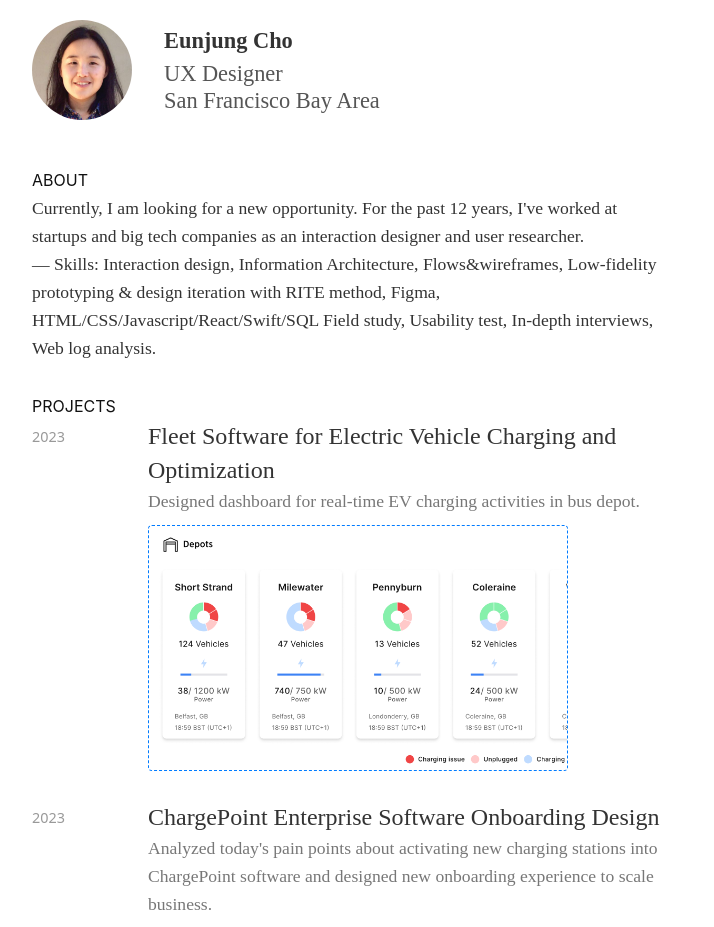
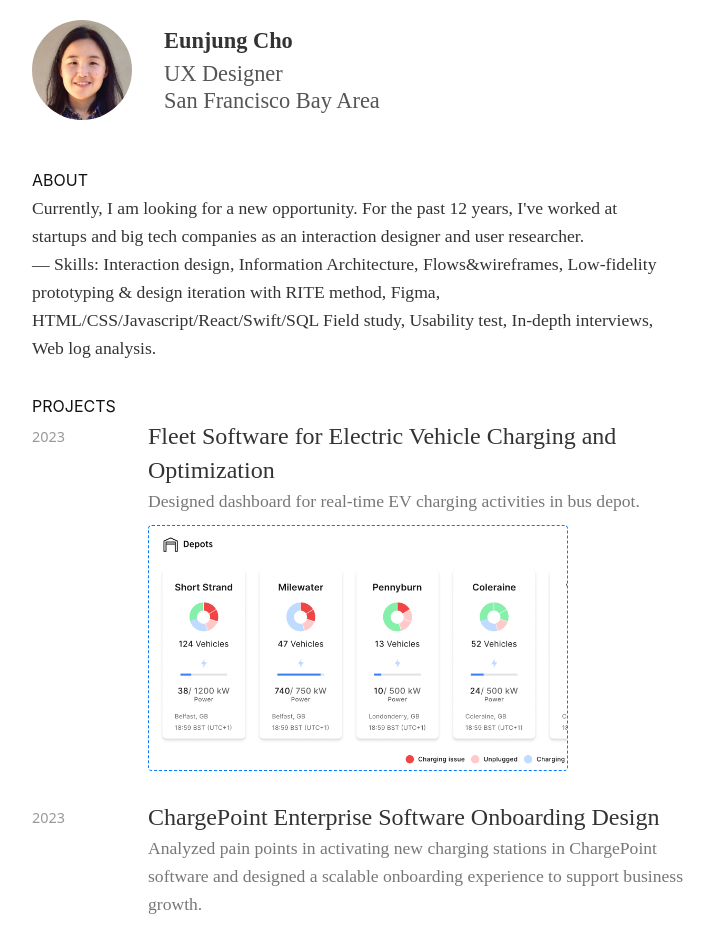
Before and after one commit to echo27713/portfolio, a React (Create React App) app: page /#/ in a window 1280 px wide. Shown: the top 927 px of the page, without its empty margins (268-982 px from the left). Built offline with nearby package versions, Linux system fonts and the light colour scheme; a web font is replaced by a local one.

Commit message:
project detail 1,2 updated.

```diff
--- a/src/pages/HomePage.js
+++ b/src/pages/HomePage.js
@@ -24,7 +24,7 @@ const HomePage = () => {
       year: "2023",
       title: "ChargePoint Enterprise Software Onboarding Design",
       description:
-        "Analyzed today's pain points about activating new charging stations into ChargePoint software and designed new onboarding experience to scale business.",
+        "Analyzed pain points in activating new charging stations in ChargePoint software and designed a scalable onboarding experience to support business growth.",
       thumbnail: "/projects/content/writing/nd5lgxnHXb0jy3C5uuQL-4.png",
     },
     {
```
Also changed, not shown: public/projects/6ggjU98JEQC15PStx4rh.txt, public/projects/nd5lgxnHXb0jy3C5uuQL.txt.
